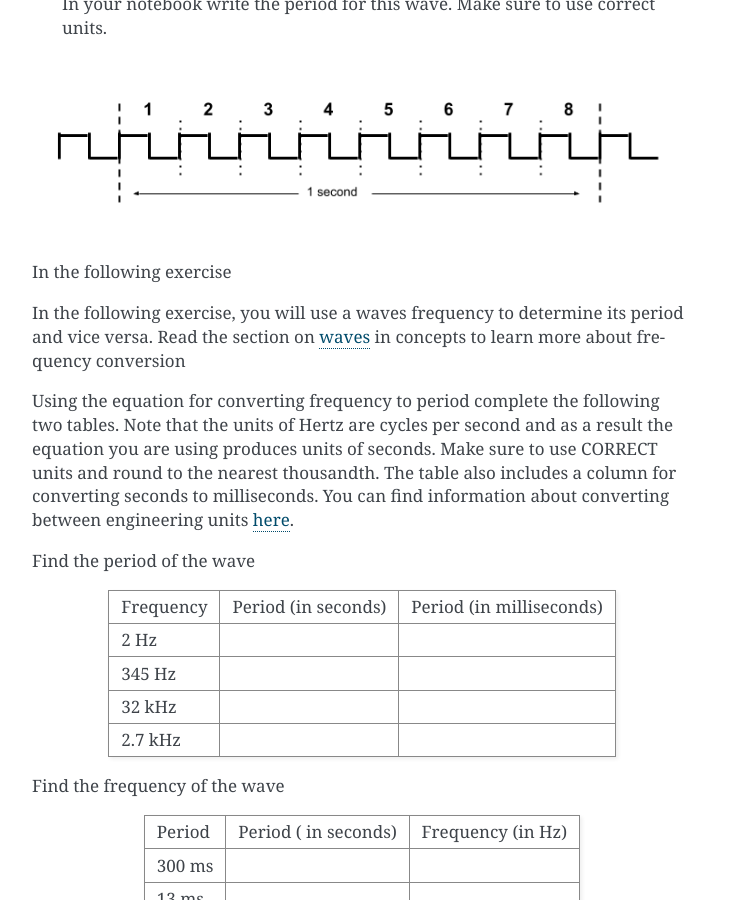
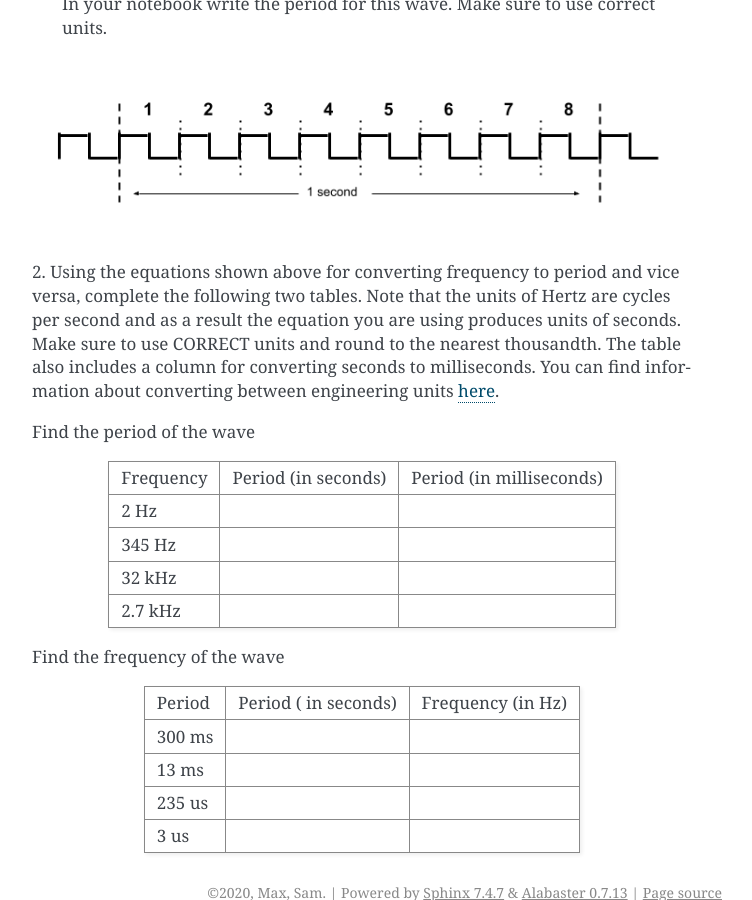
Before and after one commit to maxtkc/mvths-wiki, a Sphinx documentation site: the page built from docs/025a-period.rst, in a window 1280 px wide and 900 px high, scrolled down 995 px. Shown: the whole window, without its empty margins (388-1140 px from the left). Built offline with Sphinx 7.4.7, drawn with Linux system fonts in a browser that asks for light colours.

Commit message:
Update 025a-period.rst

```diff
--- a/docs/025a-period.rst
+++ b/docs/025a-period.rst
@@ -33,13 +33,9 @@
 .. figure:: images/period-wave2.png
    :alt:
 
-In the following exercise
 
-In the following exercise, you will use a waves frequency to determine its period and vice versa. Read the section on
-`waves <https://www.google.com/url?q=https://docs.google.com/document/d/1BmZbXzxnD2j17QToSZ9jeZmnP7burwfksfQq2v4zu-Y/edit%23heading%3Dh.r3kc4sg9zrj4&sa=D&ust=1587613173942000>`__ in
-concepts to learn more about frequency conversion
 
-Using the equation for converting frequency to period complete
+2. Using the equations shown above for converting frequency to period and vice versa, complete
 the following two tables. Note that the units of Hertz are cycles per
 second and as a result the equation you are using produces units of
 seconds. Make sure to use CORRECT units and round to the nearest
```
